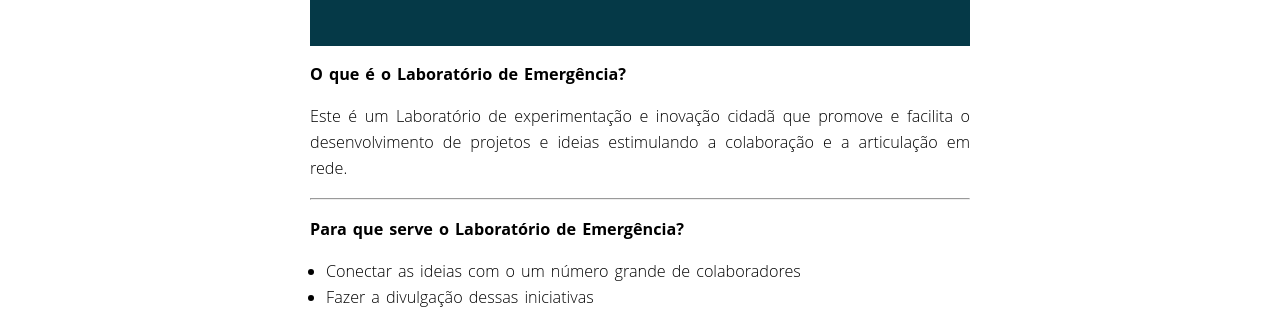
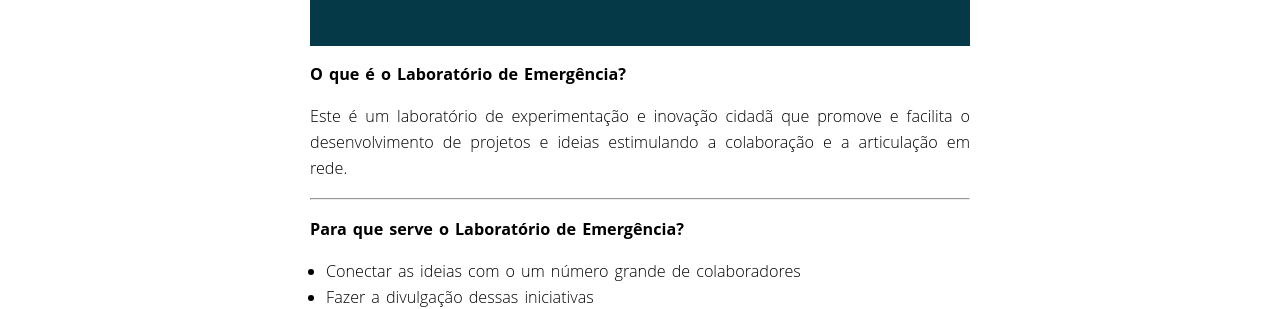
Before and after one commit to associacaosilo/labdeemergencia3ed, a Jekyll site: the page built from _pages/pt/perguntas-frequentes.md, in a window 1280 px wide and 900 px high, scrolled down 330 px. Shown: the part 155-464 px from the top of the window. Built offline with Jekyll 4.4.1, drawn with Linux system fonts in a browser that asks for light colours; nearby versions of some CDN libraries.

```diff
--- a/_pages/pt/perguntas-frequentes.md
+++ b/_pages/pt/perguntas-frequentes.md
@@ -11,7 +11,7 @@ permalink: /pt/dicas/perguntas-frequentes/
 
 **O que é o Laboratório de Emergência?**
 
-Este é um Laboratório de experimentação e inovação cidadã que promove e facilita o desenvolvimento de projetos e ideias estimulando a colaboração e a articulação em rede.
+Este é um laboratório de experimentação e inovação cidadã que promove e facilita o desenvolvimento de projetos e ideias estimulando a colaboração e a articulação em rede.
 
 ---
 
```
